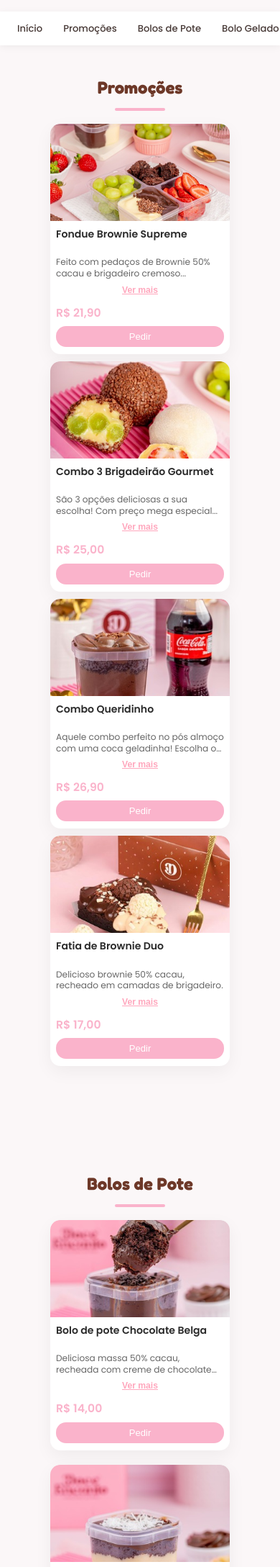
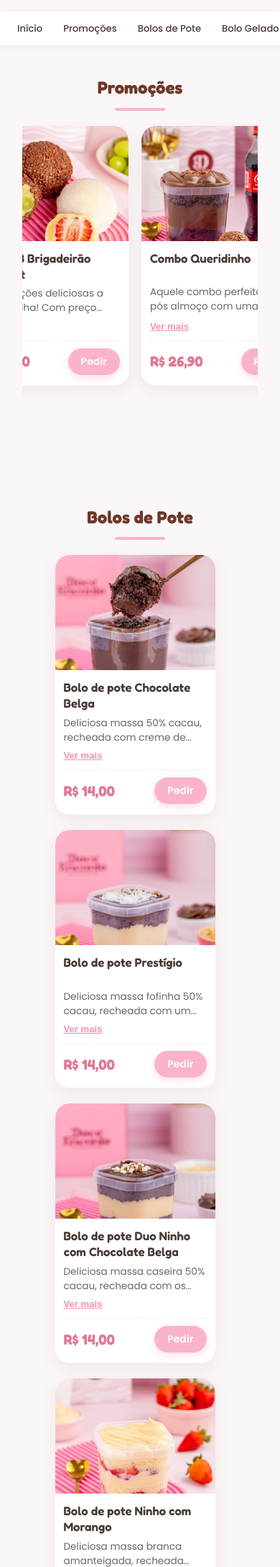
Before and after one commit to lbbarbo17-hue/Projeto-Integrador-Senac, a PHP site: page / in a window 390 px wide. Shown: the part 213-2390 px from the top of the page at 72% size. Run offline with PHP 8.4, Linux system fonts and the light colour scheme.

Commit message:
feat: cardapio horizontal com arrastar pro lado por categoria no celular

```diff
--- a/style.css
+++ b/style.css
@@ -344,13 +344,6 @@ body {
 
 @media (max-width: 600px) {
     .brand-title { font-size: 2.2rem; }
-    .products-grid {
-        grid-template-columns: repeat(auto-fill, minmax(160px, 1fr));
-        gap: 15px;
-    }
-    .product-image-container { height: 150px; }
-    .product-name { font-size: 1rem; min-height: 2.4rem; }
-    .product-price { font-size: 1.05rem; }
 }
 /* ==========================================
    CARRINHO DE COMPRAS - CORREÇÃO DE VISIBILIDADE
@@ -3037,101 +3030,195 @@ html, body {
     }
 }
 
-/* --- 3. CATÁLOGO / GRADE DE PRODUTOS MOBILE --- */
-@media (max-width: 850px) {
+/* --- 3. CATÁLOGO MOBILE: ARRASTAR PRO LADO EM CADA CATEGORIA --- */
+@media (max-width: 768px) {
     .menu-container {
         margin: 20px auto !important;
-        padding: 0 14px !important;
+        padding: 0 16px !important;
+        overflow: hidden !important;
     }
 
     .menu-section {
-        margin-bottom: 35px !important;
+        margin-bottom: 36px !important;
+        position: relative !important;
     }
 
     .section-title {
         font-size: 1.5rem !important;
-        margin-bottom: 18px !important;
-    }
-}
-
-@media (max-width: 600px) {
+        margin-bottom: 14px !important;
+        position: relative !important;
+        display: flex !important;
+        align-items: center !important;
+        justify-content: space-between !important;
+    }
+
+    /* CARROSSEL / ARRASTAR PRO LADO EM CADA CATEGORIA (SOMENTE NO CELULAR) */
     .products-grid {
-        grid-template-columns: repeat(2, 1fr) !important;
-        gap: 10px !important;
-    }
-
+        display: flex !important;
+        flex-direction: row !important;
+        flex-wrap: nowrap !important;
+        overflow-x: auto !important;
+        overflow-y: hidden !important;
+        scroll-snap-type: x mandatory !important;
+        -webkit-overflow-scrolling: touch !important;
+        gap: 16px !important;
+        margin-left: -16px !important;
+        margin-right: -16px !important;
+        padding: 6px 30px 18px 16px !important;
+        scrollbar-width: thin !important;
+        scrollbar-color: #f48fb1 transparent !important;
+    }
+
+    .products-grid::-webkit-scrollbar {
+        height: 5px !important;
+    }
+
+    .products-grid::-webkit-scrollbar-track {
+        background: transparent !important;
+    }
+
+    .products-grid::-webkit-scrollbar-thumb {
+        background-color: rgba(244, 143, 177, 0.55) !important;
+        border-radius: 10px !important;
+    }
+
+    /* CARD MAIOR E BEM LEGÍVEL AO ARRASTAR PRO LADO */
     .product-card {
-        border-radius: 14px !important;
+        flex: 0 0 245px !important;
+        width: 245px !important;
+        min-width: 245px !important;
+        max-width: 245px !important;
+        scroll-snap-align: start !important;
+        scroll-margin-left: 16px !important;
+        background-color: #ffffff !important;
+        border-radius: 20px !important;
+        overflow: hidden !important;
+        box-shadow: 0 8px 24px rgba(109, 56, 40, 0.08) !important;
+        display: flex !important;
+        flex-direction: column !important;
+        justify-content: space-between !important;
+        transition: transform 0.2s ease !important;
+        border: 1px solid rgba(244, 143, 177, 0.15) !important;
     }
 
     .product-image-container {
-        height: 135px !important;
+        width: 100% !important;
+        height: 175px !important;
+        background-color: #fff8fa !important;
+        overflow: hidden !important;
+        border-top-left-radius: 20px !important;
+        border-top-right-radius: 20px !important;
+    }
+
+    .product-image {
+        width: 100% !important;
+        height: 100% !important;
+        object-fit: cover !important;
     }
 
     .product-info {
-        padding: 10px 8px !important;
+        padding: 16px 14px !important;
+        display: flex !important;
+        flex-direction: column !important;
+        flex-grow: 1 !important;
+        justify-content: space-between !important;
     }
 
     .product-name {
-        font-size: 0.88rem !important;
-        line-height: 1.25 !important;
-        min-height: 2.2rem !important;
-        margin-bottom: 4px !important;
-    }
-
-    .product-description {
-        font-size: 0.76rem !important;
+        font-family: 'Fredoka', sans-serif !important;
+        font-size: 1.12rem !important;
+        color: #473936 !important;
+        font-weight: 600 !important;
         line-height: 1.3 !important;
         margin-bottom: 6px !important;
+        min-height: 2.8rem !important;
         display: -webkit-box !important;
         -webkit-line-clamp: 2 !important;
         -webkit-box-orient: vertical !important;
         overflow: hidden !important;
     }
 
+    .product-description {
+        font-size: 0.85rem !important;
+        color: #666666 !important;
+        line-height: 1.45 !important;
+        margin-bottom: 8px !important;
+        display: -webkit-box !important;
+        -webkit-line-clamp: 2 !important;
+        -webkit-box-orient: vertical !important;
+        overflow: hidden !important;
+    }
+
     .btn-ver-mais {
-        font-size: 0.76rem !important;
-        padding: 2px 0 !important;
-        margin-bottom: 6px !important;
+        font-size: 0.82rem !important;
+        color: #f48fb1 !important;
+        text-decoration: underline !important;
+        font-weight: 600 !important;
+        margin-bottom: 12px !important;
+        padding: 0 !important;
+        background: none !important;
+        border: none !important;
+        cursor: pointer !important;
+        text-align: left !important;
     }
 
     .product-footer {
-        flex-direction: column !important;
-        align-items: flex-start !important;
-        gap: 6px !important;
-        margin-top: 4px !important;
+        display: flex !important;
+        flex-direction: row !important;
+        justify-content: space-between !important;
+        align-items: center !important;
+        margin-top: auto !important;
+        padding-top: 10px !important;
+        border-top: 1px dashed #fce4ec !important;
     }
 
     .product-price {
-        font-size: 0.98rem !important;
+        font-family: 'Fredoka', sans-serif !important;
+        font-size: 1.25rem !important;
+        font-weight: 700 !important;
+        color: #e07a93 !important;
     }
 
     .btn-order {
-        width: 100% !important;
-        text-align: center !important;
-        padding: 7px 10px !important;
-        font-size: 0.82rem !important;
-        border-radius: 14px !important;
-    }
-}
-
-@media (max-width: 360px) {
-    .products-grid {
-        grid-template-columns: 1fr !important;
-        gap: 14px !important;
+        background-color: #fab3cb !important;
+        color: #ffffff !important;
+        border: none !important;
+        padding: 8px 18px !important;
+        border-radius: 20px !important;
+        font-family: 'Poppins', sans-serif !important;
+        font-size: 0.88rem !important;
+        font-weight: 600 !important;
+        cursor: pointer !important;
+        box-shadow: 0 4px 12px rgba(250, 179, 203, 0.4) !important;
+        transition: background-color 0.2s, transform 0.2s !important;
+        width: auto !important;
+    }
+
+    .btn-order:active {
+        transform: scale(0.96) !important;
+        background-color: #d81b60 !important;
+    }
+}
+
+@media (max-width: 480px) {
+    .product-card {
+        flex: 0 0 225px !important;
+        width: 225px !important;
+        min-width: 225px !important;
+        max-width: 225px !important;
     }
 
     .product-image-container {
-        height: 170px !important;
-    }
-
-    .product-footer {
-        flex-direction: row !important;
-        align-items: center !important;
-    }
-
-    .btn-order {
-        width: auto !important;
+        height: 160px !important;
+    }
+
+    .product-name {
+        font-size: 1.05rem !important;
+        min-height: 2.6rem !important;
+    }
+
+    .product-info {
+        padding: 14px 12px !important;
     }
 }
 
```
Also changed, not shown: inicio.css (+43 -9 lines).
